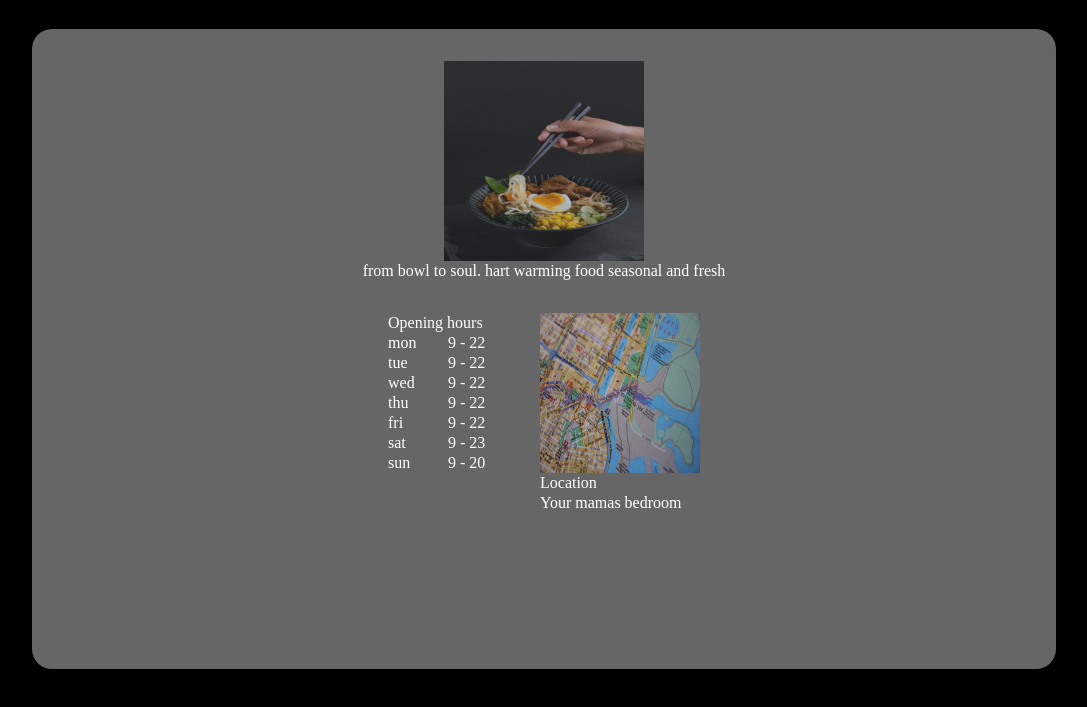
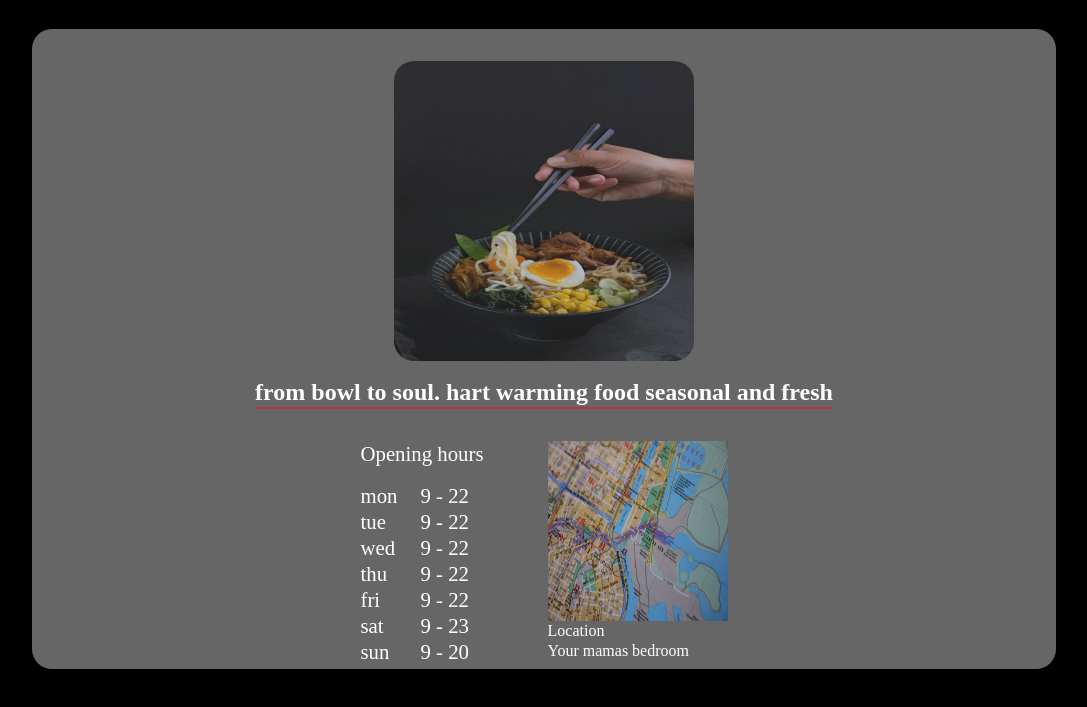
Before and after one commit to RayCodes50/odin-recipes, a website built with webpack: page src/template.html in a window 1280 px wide. Shown: the part 99-806 px from the top of the page, without its empty margins (96-1183 px from the left). Built offline with nearby package versions, Linux system fonts and the light colour scheme.

Commit message:
Fix home page layout

```diff
--- a/src/domUtils.js
+++ b/src/domUtils.js
@@ -24,7 +24,7 @@ function createCard(item) {
           <div class="allergens">
 
           </div>
-          <h2 class="h2">${item.dishName}</h2>
+          <h3 class="h3">${item.dishName}</h3>
           <p class="description">${item.dishDes}</p>
           <p class="kcal">(${item.dishKcal} kcal)</p>
           <button class="q_view">quick view</button>
--- a/src/home.js
+++ b/src/home.js
@@ -16,8 +16,7 @@ const loadHome = () => {
     className: "img_ramen",
     src: ramenImage,
   });
-  append(heroDiv, "p", {
-    className: "h1",
+  append(heroDiv, "h1", {
     text: "from bowl to soul. hart warming food seasonal and fresh",
   });
 
--- a/src/menu.js
+++ b/src/menu.js
@@ -6,7 +6,7 @@ const createMenu = () => {
   content.innerHTML = "";
   content.innerHTML = `
   <div class="hero">
-        <h1>menu</h1>
+        <h2>menu</h2>
         <p>our delicious menu is here</p>
         <div class="line"></div>
       </div>
--- a/src/styles_home.css
+++ b/src/styles_home.css
@@ -133,23 +133,34 @@ nav {
     align-items: center;
   }
   .img_ramen {
-    height: 200px;
-    width: 200px;
+    height: 300px;
+    width: 300px;
     opacity: 0.7;
+    border-radius: 20px;
+    margin-bottom: 1rem;
+  }
+  h1 {
+    font-size: 1.5rem;
+    font-weight: bold;
+    border-bottom: 2px solid rgba(255, 0, 0, 0.443);
+  }
+  .opening {
+    font-size: 1.3rem;
   }
   .opening ul {
+    margin-top: 1rem;
     display: grid;
     grid-template-rows: repeat(7, auto);
     grid-template-columns: 60px 60px;
     grid-auto-flow: column;
   }
   .img_loc {
-    height: 160px;
-    width: 160px;
+    height: 180px;
+    width: 180px;
   }
   .wrap {
     display: flex;
     margin-top: 2rem;
-    gap: 2rem;
+    gap: 4rem;
   }
 }
--- a/src/styles_menu.css
+++ b/src/styles_menu.css
@@ -1,7 +1,7 @@
 :root {
   --cards-line-clr: rgb(138, 131, 131);
 }
-h1 {
+h2 {
   font-size: 4rem;
   font-weight: bold;
   padding-bottom: 1rem;
@@ -67,7 +67,7 @@ h1 {
       margin-right: 0.2rem;
       margin-bottom: 2rem;
     }
-    .h2 {
+    .h3 {
       font-weight: bold;
       font-size: 1.5rem;
       margin-bottom: 1rem;
```
